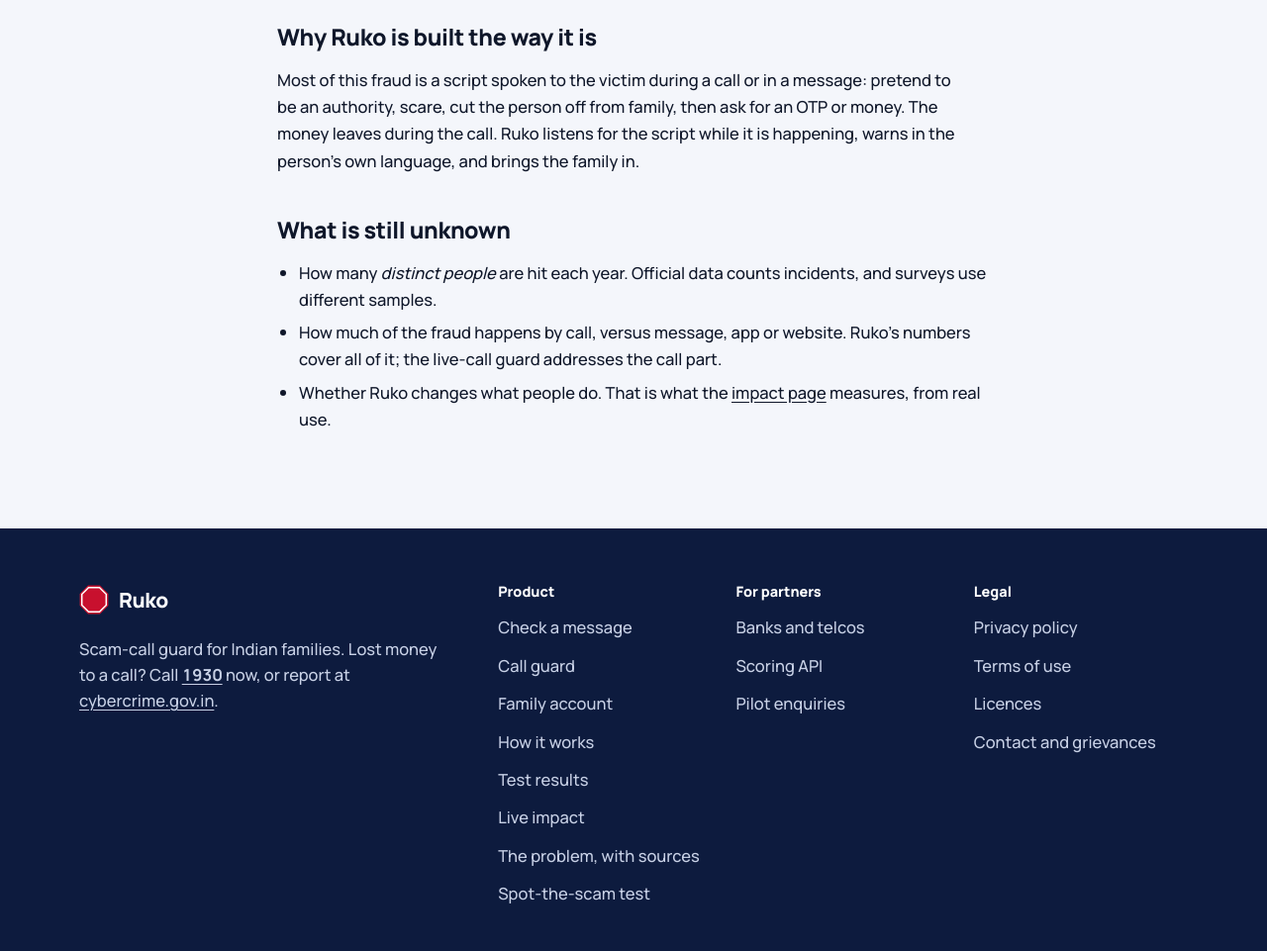
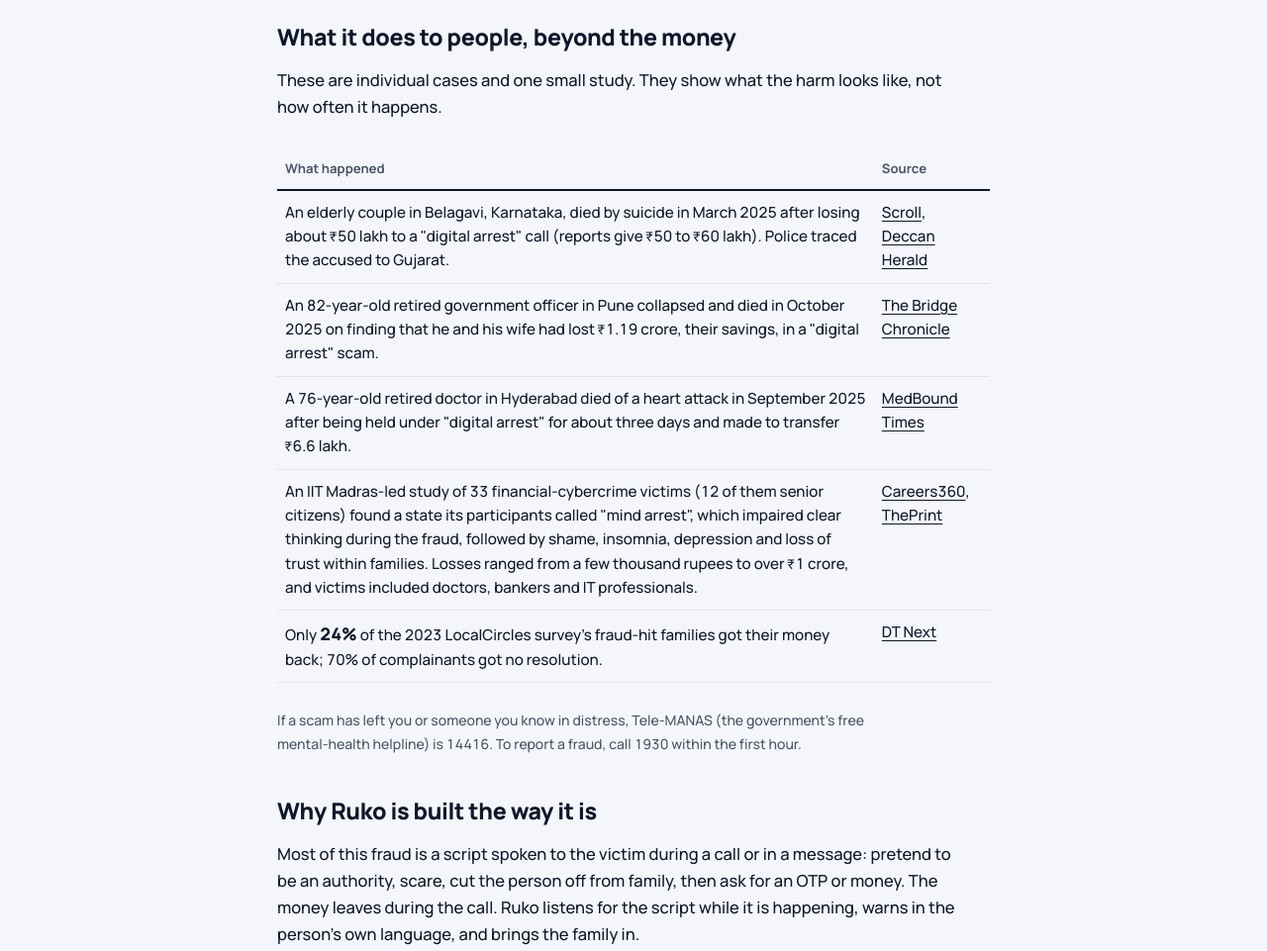
Before and after one commit to aadityaa0523/ruko-cfi, a plain HTML site: page web/problem/index.html in a window 1280 px wide. Shown: the part 1380-2341 px from the top of the page at 99% size. Drawn offline with Linux system fonts and the light colour scheme.

Commit message:
AF: Problem page: human harm and recovery evidence
Co-Authored-By: agentfoundary <aadityaa.0523@gmail.com>

```diff
--- a/web/problem/index.html
+++ b/web/problem/index.html
@@ -48,6 +48,20 @@
     </tbody>
   </table></div>
 
+  <h2>What it does to people, beyond the money</h2>
+  <p>These are individual cases and one small study. They show what the harm looks like, not how often it happens.</p>
+  <div class="tablewrap"><table>
+    <thead><tr><th scope="col">What happened</th><th scope="col">Source</th></tr></thead>
+    <tbody>
+      <tr><td>An elderly couple in Belagavi, Karnataka, died by suicide in March 2025 after losing about ₹50 lakh to a "digital arrest" call (reports give ₹50 to ₹60 lakh). Police traced the accused to Gujarat.</td><td><a href="https://scroll.in/latest/1080796/karnataka-elderly-couple-die-by-suicide-after-being-threatened-with-digital-arrest" target="_blank" rel="noopener">Scroll</a>, <a href="https://www.deccanherald.com/india/karnataka/fearing-digital-arrest-senior-couple-ends-life-in-belagavi-3467178" target="_blank" rel="noopener">Deccan Herald</a></td></tr>
+      <tr><td>An 82-year-old retired government officer in Pune collapsed and died in October 2025 on finding that he and his wife had lost ₹1.19 crore, their savings, in a "digital arrest" scam.</td><td><a href="https://www.thebridgechronicle.com/amp/story/pune/pune-retired-officer-dies-digital-arrest-scam-1-19-crore-agn97" target="_blank" rel="noopener">The Bridge Chronicle</a></td></tr>
+      <tr><td>A 76-year-old retired doctor in Hyderabad died of a heart attack in September 2025 after being held under "digital arrest" for about three days and made to transfer ₹6.6 lakh.</td><td><a href="https://www.medboundtimes.com/india/hyderabad-retired-doctor-digital-arrest-scam" target="_blank" rel="noopener">MedBound Times</a></td></tr>
+      <tr><td>An IIT Madras-led study of 33 financial-cybercrime victims (12 of them senior citizens) found a state its participants called "mind arrest", which impaired clear thinking during the fraud, followed by shame, insomnia, depression and loss of trust within families. Losses ranged from a few thousand rupees to over ₹1 crore, and victims included doctors, bankers and IT professionals.</td><td><a href="https://news.careers360.com/iit-madras-study-finds-highly-educated-professionals-33-financial-cybercrime-victims-cyber-fraud-digital-arrest-scam-upi" target="_blank" rel="noopener">Careers360</a>, <a href="https://theprint.in/india/iit-madras-study-finds-educated-professionals-among-financial-cybercrime-victims/3056607/" target="_blank" rel="noopener">ThePrint</a></td></tr>
+      <tr><td>Only <span class="big">24%</span> of the 2023 LocalCircles survey's fraud-hit families got their money back; 70% of complainants got no resolution.</td><td><a href="https://www.dtnext.in/news/national/39-indian-families-claim-to-be-victim-of-online-financial-fraud" target="_blank" rel="noopener">DT Next</a></td></tr>
+    </tbody>
+  </table></div>
+  <p class="small muted">If a scam has left you or someone you know in distress, Tele-MANAS (the government's free mental-health helpline) is 14416. To report a fraud, call 1930 within the first hour.</p>
+
   <h2>Why Ruko is built the way it is</h2>
   <p>Most of this fraud is a script spoken to the victim during a call or in a message: pretend to be an authority, scare, cut the person off from family, then ask for an OTP or money. The money leaves during the call. Ruko listens for the script while it is happening, warns in the person's own language, and brings the family in.</p>
 
```
Also changed, not shown: 1 other file.
